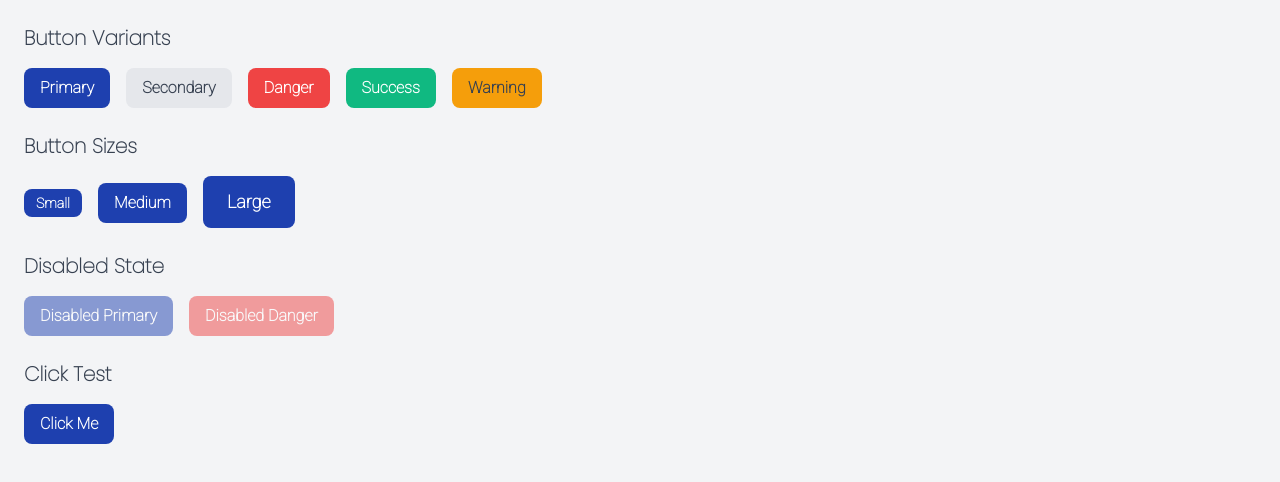
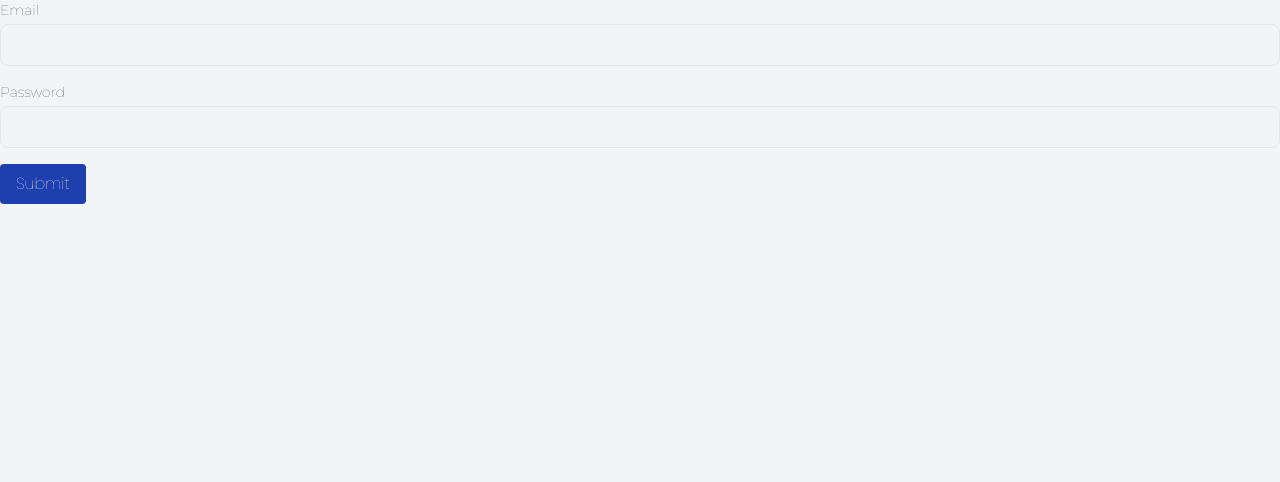
Before and after one commit to Gurpreet-Singh-01/E-commerce-frontend, a React (Vite) app: page / in a window 1280 px wide. Shown: the top 482 px of the page. Built offline with nearby package versions, Linux system fonts and the light colour scheme.

Commit message:
Tested Input component

```diff
--- a/src/App.jsx
+++ b/src/App.jsx
@@ -1,37 +1,37 @@
-import React from 'react';
-import Button from './components/Button'
+import { useForm } from "react-hook-form";
+import Input from "./components/Input";
 
 const App = () => {
+  const {
+    register,
+    handleSubmit,
+    formState: { errors },
+  } = useForm();
+
+  const onSubmit = (data) => {
+    console.log(data);
+  };
+
   return (
-    <div className="space-y-4 p-6 bg-gray-100 min-h-screen">
-      <h2 className="text-xl font-bold">Button Variants</h2>
-
-      <div className="space-x-4">
-        <Button variant="primary">Primary</Button>
-        <Button variant="secondary">Secondary</Button>
-        <Button variant="danger">Danger</Button>
-        <Button variant="success">Success</Button>
-        <Button variant="warning">Warning</Button>
-      </div>
-
-      <h2 className="text-xl font-bold mt-6">Button Sizes</h2>
-      <div className="space-x-4">
-        <Button size="small">Small</Button>
-        <Button size="medium">Medium</Button>
-        <Button size="large">Large</Button>
-      </div>
-
-      <h2 className="text-xl font-bold mt-6">Disabled State</h2>
-      <div className="space-x-4">
-        <Button disabled>Disabled Primary</Button>
-        <Button variant="danger" disabled>Disabled Danger</Button>
-      </div>
-
-      <h2 className="text-xl font-bold mt-6">Click Test</h2>
-      <Button onClick={() => alert('Button clicked!')}>
-        Click Me
-      </Button>
-    </div>
+    <form onSubmit={handleSubmit(onSubmit)} className="space-y-4">
+      <Input
+        label="Email"
+        name="email"
+        type="email"
+        register={register}
+        error={errors.email}
+      />
+      <Input
+        label="Password"
+        name="password"
+        type="password"
+        register={register}
+        error={errors.password}
+      />
+      <button type="submit" className="bg-primary text-white px-4 py-2 rounded">
+        Submit
+      </button>
+    </form>
   );
 };
 
```
